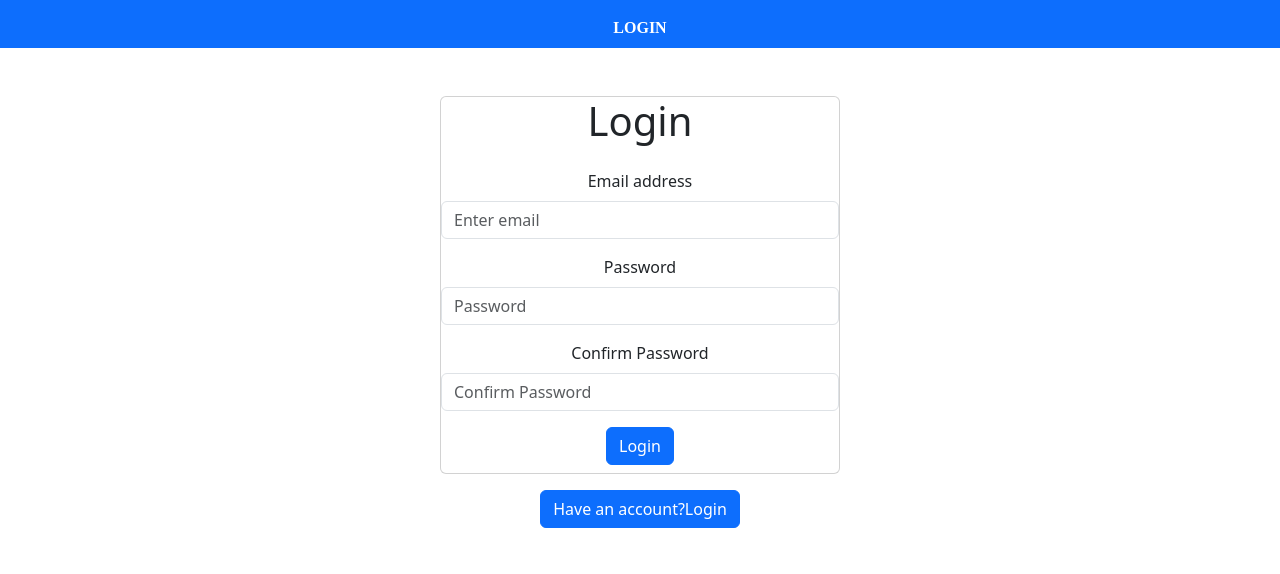
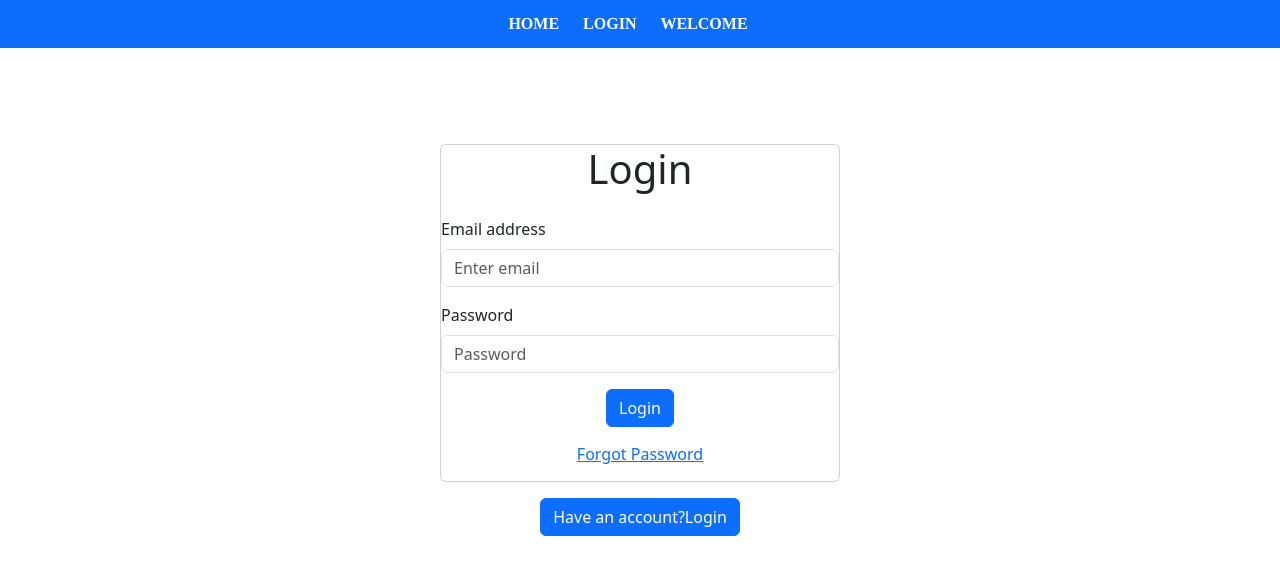
Before and after one commit to roshani2022/Expense-Tracker, a React (Create React App) app: page /Login in a window 1280 px wide. Shown: the top 574 px of the page. Built offline with nearby package versions, Linux system fonts and the light colour scheme.

Commit message:
Login Screen

```diff
--- a/src/App.js
+++ b/src/App.js
@@ -1,16 +1,28 @@
-import React from 'react';
-import './App.css';
-import Header from './Component/Layout/Header';
-import Login from './Component/Login/Login';
+import React from "react";
+import { Route, BrowserRouter,Switch } from "react-router-dom";
+import "./App.css";
+import Login from "./Component/Login/Login";
+import Welcome from "./Component/Pages/Welcome";
+import Root from "./Component/Layout/Root";
+import Home from "./Component/Pages/Home";
 
 function App() {
   return (
-    <div className="App">
-
-      <Header/>
-      <Login/>
-
-    </div>
+    <BrowserRouter>
+      <Root>
+       <Switch>
+       <Route path='/' exact>
+          <Home />
+        </Route>
+        <Route path='/Login'>
+          <Login/>
+        </Route>
+        <Route path='/Welcome'>
+          <Welcome/>
+        </Route>
+       </Switch>
+      </Root>
+    </BrowserRouter>
   );
 }
 
--- a/src/Component/Layout/Header.js
+++ /dev/null
@@ -1,37 +0,0 @@
-import React from "react";
-import { Navbar,Nav,NavLink } from "react-bootstrap";
-
-const Header = () => {
-  return (
-    <>
-      <Navbar
-        sticky="top"
-        expand="lg"
-        bg="primary"
-        variant="dark"
-        style={{ height: "3rem" }}
-      >
-        <Nav
-          style={{
-            fontWeight: "bold",
-            fontFamily: "fangsong",
-            textDecoration: "none",
-            margin:"auto"
-          }}
-        >
-          <NavLink
-            to="/Login"
-            style={{
-              textDecoration: "none",
-              color: "white",
-            }}
-          >
-            LOGIN
-          </NavLink>
-        </Nav>
-      </Navbar>
-    </>
-  );
-};
-
-export default Header;
--- /dev/null
+++ b/src/Component/Layout/Root.js
@@ -0,0 +1,11 @@
+import Header from "../MainNavigation/Navbar";
+
+const Root = (props) => {
+  return (
+    <>
+      <Header />
+      <main>{props.children}</main>
+    </>
+  );
+};
+export default Root;
--- a/src/Component/Login/Login.js
+++ b/src/Component/Login/Login.js
@@ -1,11 +1,17 @@
-import React, { useRef, useState } from "react";
-import { Form, Card, Button } from "react-bootstrap";
+import React, { useContext, useRef, useState } from "react";
+import { Form, Card, Button, Container } from "react-bootstrap";
+import LoginContext from "../Store/LoginContex";
+import { useHistory } from "react-router-dom";
+
 const Login = () => {
   const [isLogin, setIsLogin] = useState(true);
 
-  const emailRef = useRef("");
-  const passwordRef = useRef("");
-  const confirmPasswordRef = useRef("");
+  const loginCtx = useContext(LoginContext);
+  const history = useHistory();
+
+  const emailRef = useRef({ current: "" });
+  const passwordRef = useRef({ current: "" });
+  const confirmPasswordRef = useRef({ current: "" });
 
   const switchAuthModeHandler = () => {
     setIsLogin((prevState) => !prevState);
@@ -16,47 +22,65 @@ const Login = () => {
 
     const email = emailRef.current.value;
     const password = passwordRef.current.value;
-    const confirmPassword = passwordRef.current.value;
+    const confirmPassword = confirmPasswordRef.current.value;
+
+    let url;
 
     if (isLogin) {
+      url =
+        "https://identitytoolkit.googleapis.com/v1/accounts:signInWithPassword?key=AIzaSyD-KuNBIcej1kXNRbQ4NAShkU3iwVjeguA";
     } else {
-      fetch(
-        "https://identitytoolkit.googleapis.com/v1/accounts:signUp?key=AIzaSyD-KuNBIcej1kXNRbQ4NAShkU3iwVjeguA",
-        {
+      url =
+        "https://identitytoolkit.googleapis.com/v1/accounts:signUp?key=AIzaSyD-KuNBIcej1kXNRbQ4NAShkU3iwVjeguA";
+    }
+    fetch(url, {
       method: "POST",
       body: JSON.stringify({
         email: email,
         password: password,
-            confirmPassword:confirmPassword,
+        confirmPassword: confirmPassword,
         returnSecureToken: true,
       }),
       headers: {
         "Content-Type": "application/json",
       },
-        }
-      ).then((res) => {
+    })
+      .then((res) => {
         if (res.ok) {
-          console.log("User has successfully signed up")
+          return res.json();
         } else {
           return res.json().then((data) => {
             //let errorMessage = "Authentication Failed!";
-             let errorMessage
-            if(data && data.error && data.error.message) {
-              errorMessage = data.error.message
+            let errorMessage;
+            if (data && data.error && data.error.message) {
+              errorMessage = data.error.message;
             }
-            alert(errorMessage);
+            throw new Error(errorMessage);
           });
         }
+      })
+      .then((data) => {
+        if (isLogin) {
+          console.log("Login successful!");
+        } else {
+          console.log("Signup successful!");
+        }
+        loginCtx.login(data.idToken);
+        history.replace("/Welcome");
+      })
+      .catch((err) => {
+        console.error("Error during authentication:", err);
+        alert(err.message);
       });
-    }
+
     emailRef.current.value = "";
     passwordRef.current.value = "";
     confirmPasswordRef.current.value = "";
   };
 
   return (
-    <>
-      <Card style={{ width: "25rem" }} className="mx-auto mt-5">
+    <Container className="d-flex flex-column align-items-center mt-5">
+      <Card style={{ width: "25rem" }} className="mx-auto  mt-5">
         <h1 className="text-center mb-4">{isLogin ? "Login" : "Sign Up"}</h1>
         <Form onSubmit={submitHandler}>
           <Form.Group className="mb-3" controlId="formBasicEmail">
@@ -78,7 +102,7 @@ const Login = () => {
               required
             />
           </Form.Group>
-
+          {!isLogin ? (
             <Form.Group className="mb-3" controlId="formBasicConfirmPassword">
               <Form.Label className="text-start">Confirm Password</Form.Label>
               <Form.Control
@@ -88,20 +112,33 @@ const Login = () => {
                 required
               />
             </Form.Group>
-
-          <Button variant="primary" type="submit" className="mb-2">
+          ) : (
+            ""
+          )}
+          <div className="d-flex flex-column align-items-center mt-3">
+            <Button
+              variant="primary"
+              type="submit"
+              className="mb-2 align-items-center"
+            >
               {isLogin ? "Login" : "SignUp"}
             </Button>
+
+            {isLogin ? (
+              <Button variant="link" className="mb-2">
+                Forgot Password
+              </Button>
+            ) : (
+              ""
+            )}
+          </div>
         </Form>
       </Card>
-      <Button
-        type="button"
-        onClick={switchAuthModeHandler}
-        className="mt-3"
-      >
-        Have an account?Login
+      <Button type="button" onClick={switchAuthModeHandler} className="mt-3">
+      {isLogin ? "Have an account?Login" : " Don't Have an account SignUp"}
+
       </Button>
-    </>
+    </Container>
   );
 };
 export default Login;
--- /dev/null
+++ b/src/Component/MainNavigation/Navbar.js
@@ -0,0 +1,78 @@
+import React, { useContext} from "react";
+import {NavLink} from 'react-router-dom'
+import { Navbar, Button,Nav } from "react-bootstrap";
+import LoginContext from "../Store/LoginContex";
+
+const Header = () => {
+  const loginCtx = useContext(LoginContext);
+
+  const isLoggedIn = loginCtx.isLoggedIn;
+
+  return (
+    <>
+      <Navbar
+        sticky="top"
+        expand="lg"
+        bg="primary"
+        variant="dark"
+        style={{ height: "3rem" }}
+      >
+        <Nav
+          style={{
+            fontWeight: "bold",
+            fontFamily: "fangsong",
+            textDecoration: "none",
+            margin: "auto",
+          }}
+        >
+          <NavLink
+            to="/"
+            style={{
+              textDecoration: "none",
+              color: "white",
+              marginRight: "1.5rem",
+            }}
+          >
+            HOME
+          </NavLink>
+
+          <NavLink
+            to="/Login"
+            style={{
+              textDecoration: "none",
+              color: "white",
+              marginRight: "1.5rem",
+            }}
+          >
+            LOGIN
+          </NavLink>
+
+          <NavLink
+            to="/Welcome"
+            style={{
+              textDecoration: "none",
+              color: "white",
+              marginRight: "1.5rem",
+            }}
+          >
+            WELCOME
+          </NavLink>
+
+          {isLoggedIn && (
+
+              <Button
+                variant="link"
+                onClick={() => loginCtx.logout()}
+                style={{ textDecoration: "none", color:"white",fontWeight: "bold" }}
+              >
+                LOGOUT
+              </Button>
+
+          )}
+        </Nav>
+      </Navbar>
+    </>
+  );
+};
+
+export default Header;
--- /dev/null
+++ b/src/Component/Pages/Home.js
@@ -0,0 +1,9 @@
+import React from "react";
+const Home = () => {
+return(
+    <>
+    <h1>This is a home page</h1>
+    </>
+)
+}
+export default Home;
--- /dev/null
+++ b/src/Component/Pages/Welcome.js
@@ -0,0 +1,12 @@
+import React from "react";
+
+const Welcome = () => {
+    return(
+        <>
+      <h1>Welcome To Expense Tracker</h1>
+      </>
+    )
+
+}
+
+export default Welcome;
--- /dev/null
+++ b/src/Component/Store/LoginContex.js
@@ -0,0 +1,37 @@
+import React, { useState } from "react"
+const LoginContext = React.createContext({
+    token:"",
+    isLoggedIn:false,
+    login:(token) => {},
+    logout:() => {},
+})
+
+ export const LoginContextProvider = (props) => {
+   const initialToken = localStorage.getItem('token')
+  const [token, setToken] = useState(initialToken);
+
+   const userIsLoggedIn = !! token;
+
+   const loginHandler = (token) => {
+    setToken(token)
+    localStorage.setItem('token',token)
+   }
+
+   const logoutHandler = (token) => {
+    setToken(null)
+   }
+
+   const contextValue ={
+    token:token,
+    isLoggedIn:userIsLoggedIn,
+    login:loginHandler,
+    logout:logoutHandler
+   }
+
+   return (
+    <LoginContext.Provider value={contextValue}>
+       {props.children}
+    </LoginContext.Provider>
+   )
+}
+export default LoginContext;
```
Also changed, not shown: src/index.js (+7 -2 lines). Lines whose indentation alone changed are shown as unchanged.
